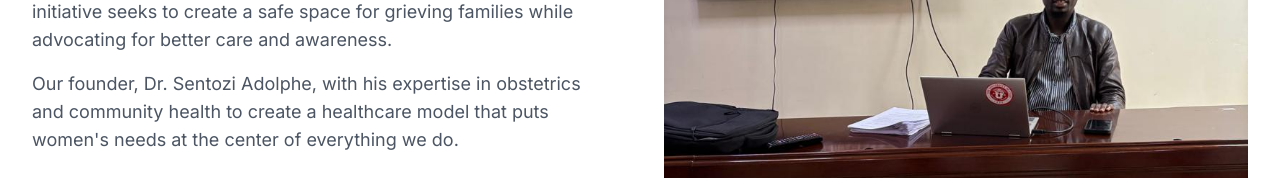
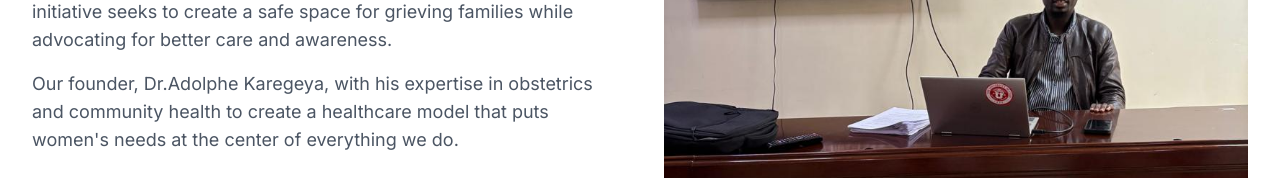
Before and after one commit to fatherhood-Tech/rainbow-clinics, a Next.js app: page /about in a window 1280 px wide. Shown: the part 746-924 px from the top of the page. Built offline with nearby package versions, Linux system fonts and the light colour scheme.

Commit message:
changed the Dr's name

```diff
--- a/app/about/page.tsx
+++ b/app/about/page.tsx
@@ -85,7 +85,7 @@ export default function About() {
                   while advocating for better care and awareness.
                 </p>
                 <p className="text-lg text-gray-600">
-                  Our founder, Dr. Sentozi Adolphe, with his expertise in
+                  Our founder, Dr.Adolphe Karegeya, with his expertise in
                   obstetrics and community health to create a healthcare model that puts women&apos;s needs
                   at the center of everything we do.
                 </p>
```
